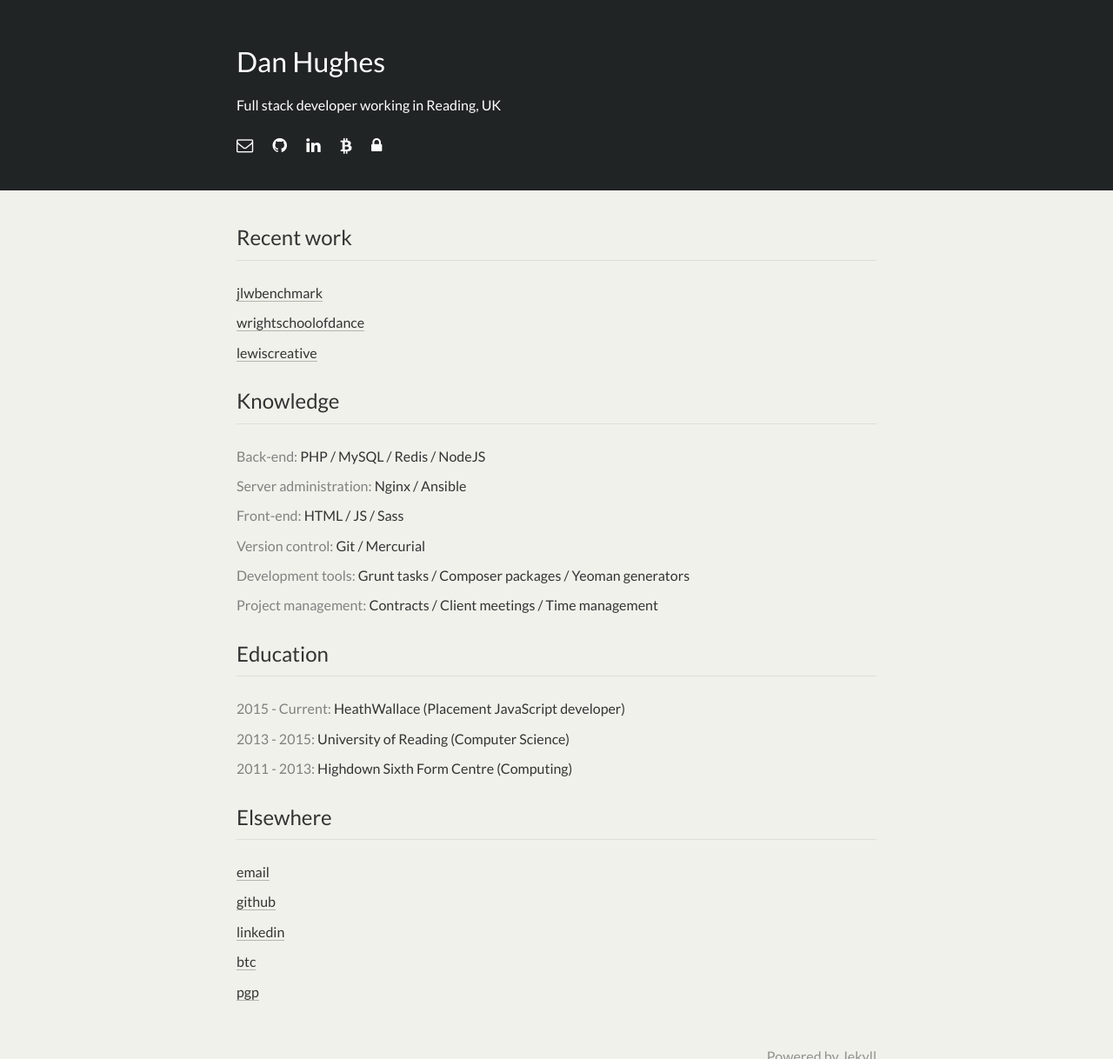
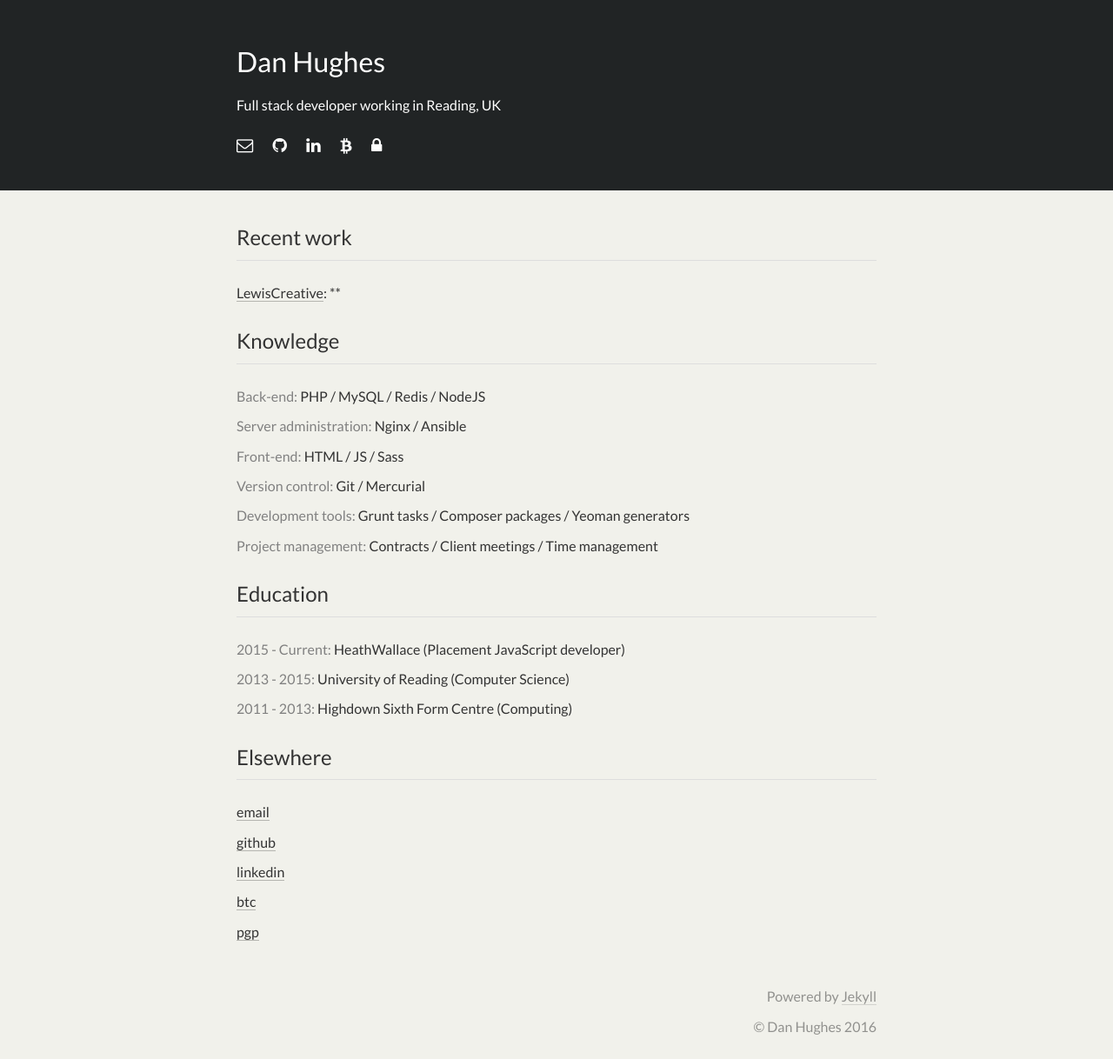
Before and after one commit to dan1elhughes/d.anhugh.es, a Jekyll site: the page built from index.md, in a window 1280 px wide, cut to the strip 0-1218 px from the top of the page. Shown: the whole strip at 87% size. Built offline with Jekyll 4.4.1, drawn with Linux system fonts in a browser that asks for light colours; nearby versions of some CDN libraries.

Commit message:
Read list of projects from posts

```diff
--- a/index.md
+++ b/index.md
@@ -5,9 +5,8 @@
 
 ## Recent work
 
-- [jlwbenchmark](https://jlwbenchmark.com){:target="_blank"}
-- [wrightschoolofdance](https://wrightschoolofdance.com){:target="_blank"}
-- [lewiscreative](http://lewiscreative.co.uk){:target="_blank"}
+{% for post in site.posts %}
+- [{{ post.title }}]({{ post.url }}): *{{post.description}}*{% endfor %}
 
 ## Knowledge
 
```
